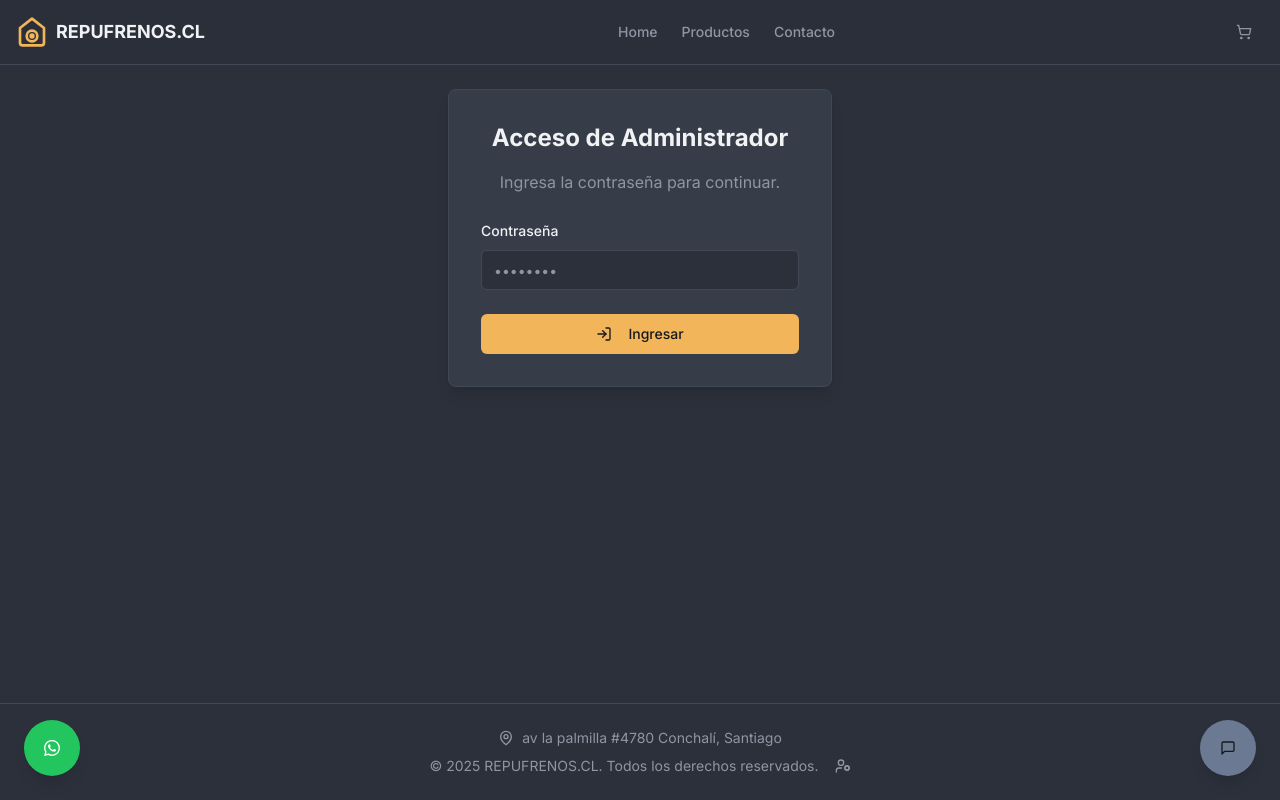
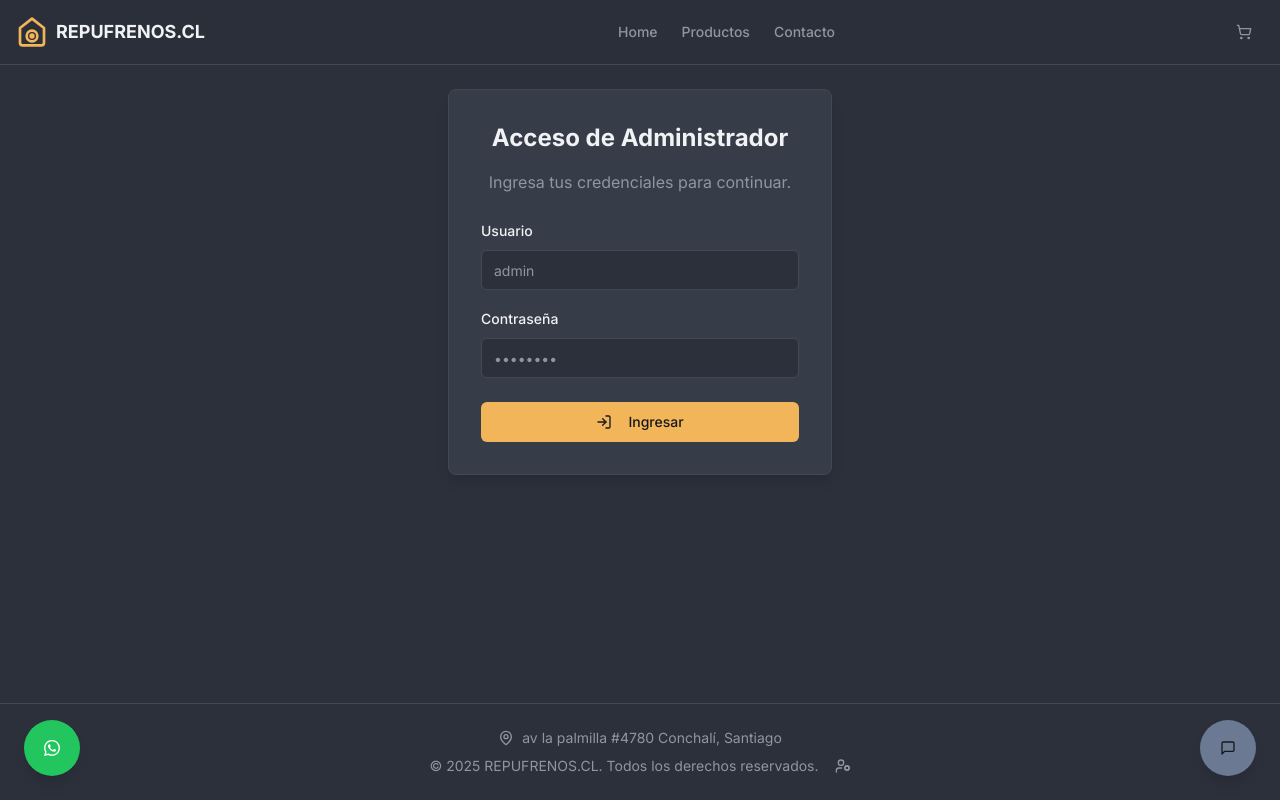
Before and after one commit to marce1404/TIENDA-FRENOS, a Next.js app: page /admin in a window 1280 px wide. Built offline with nearby package versions, Linux system fonts and the light colour scheme.

Commit message:
el acceso a admin, debe ser con nombre de ususario y contraseña. para ma

```diff
--- a/src/actions/auth.ts
+++ b/src/actions/auth.ts
@@ -3,11 +3,19 @@
 
 import { getEnvSettings } from '@/lib/env';
 
-export async function verifyPassword(password: string): Promise<boolean> {
-  const { ADMIN_PASSWORD } = await getEnvSettings();
+export async function verifyCredentials(
+  username?: string,
+  password?: string
+): Promise<boolean> {
+  if (!username || !password) {
+    return false;
+  }
 
-  // Usa la contraseña del archivo .env si existe, si no, usa 'admin123' como respaldo.
+  const { ADMIN_USERNAME, ADMIN_PASSWORD } = await getEnvSettings();
+
+  // Usa valores por defecto si las variables de entorno no existen.
+  const adminUsername = ADMIN_USERNAME || 'admin';
   const adminPassword = ADMIN_PASSWORD || 'admin123';
 
-  return password === adminPassword;
+  return username === adminUsername && password === adminPassword;
 }
--- a/src/actions/saveEnv.ts
+++ b/src/actions/saveEnv.ts
@@ -6,6 +6,7 @@ import path from 'path';
 import { z } from 'zod';
 
 const envSchema = z.object({
+  ADMIN_USERNAME: z.string().optional(),
   ADMIN_PASSWORD: z.string().optional(),
   SMTP_HOST: z.string().optional(),
   SMTP_PORT: z.string().optional(),
--- a/src/app/admin/page.tsx
+++ b/src/app/admin/page.tsx
@@ -36,7 +36,7 @@ import {
 } from '@/components/ui/alert-dialog';
 import { Card, CardContent, CardDescription, CardFooter, CardHeader, CardTitle } from '@/components/ui/card';
 import { Pencil, Trash2, PlusCircle, LogIn, LogOut, Star, Phone, Settings, Save, Package, Mail, Loader2, Search } from 'lucide-react';
-import { verifyPassword } from '@/actions/auth';
+import { verifyCredentials } from '@/actions/auth';
 import { saveEnvSettings } from '@/actions/saveEnv';
 import { cn } from '@/lib/utils';
 import { Tabs, TabsContent, TabsList, TabsTrigger } from '@/components/ui/tabs';
@@ -47,6 +47,7 @@ import { Select, SelectContent, SelectItem, SelectTrigger, SelectValue } from '@
 
 export default function AdminPage() {
   const [isAuthenticated, setIsAuthenticated] = useState(false);
+  const [username, setUsername] = useState('');
   const [password, setPassword] = useState('');
   const [error, setError] = useState('');
   const [isLoggingIn, setIsLoggingIn] = useState(false);
@@ -60,6 +61,7 @@ export default function AdminPage() {
 
   // State for .env settings form
   const [isSavingEnv, setIsSavingEnv] = useState(false);
+  const [adminUsernameForEnv, setAdminUsernameForEnv] = useState('');
   const [adminPasswordForEnv, setAdminPasswordForEnv] = useState('');
   const [smtpHost, setSmtpHost] = useState('');
   const [smtpPort, setSmtpPort] = useState('');
@@ -108,16 +110,16 @@ export default function AdminPage() {
     setError('');
 
     try {
-      const isValid = await verifyPassword(password);
+      const isValid = await verifyCredentials(username, password);
       if (isValid) {
         setIsAuthenticated(true);
         sessionStorage.setItem('isAdminAuthenticated', 'true');
         setError('');
       } else {
-        setError('Contraseña incorrecta.');
+        setError('Usuario o contraseña incorrectos.');
       }
     } catch (err) {
-      setError('Ocurrió un error al verificar la contraseña.');
+      setError('Ocurrió un error al verificar las credenciales.');
     } finally {
       setIsLoggingIn(false);
     }
@@ -126,6 +128,7 @@ export default function AdminPage() {
   const handleLogout = () => {
     sessionStorage.removeItem('isAdminAuthenticated');
     setIsAuthenticated(false);
+    setUsername('');
     setPassword('');
   };
 
@@ -144,6 +147,7 @@ export default function AdminPage() {
     e.preventDefault();
     setIsSavingEnv(true);
     const settings = {
+        ADMIN_USERNAME: adminUsernameForEnv,
         ADMIN_PASSWORD: adminPasswordForEnv,
         SMTP_HOST: smtpHost,
         SMTP_PORT: smtpPort,
@@ -159,7 +163,8 @@ export default function AdminPage() {
             title: "¡Configuración Guardada!",
             description: "Tus cambios se han guardado y aplicado correctamente.",
         });
-        // Clear password fields after saving
+        // Clear sensitive fields after saving
+        setAdminUsernameForEnv('');
         setAdminPasswordForEnv('');
         setSmtpPass('');
     } else {
@@ -241,8 +246,18 @@ export default function AdminPage() {
         <div className="w-full max-w-sm mx-auto">
           <form onSubmit={handleLogin} className="bg-card p-8 rounded-lg shadow-lg border border-border">
             <h1 className="text-2xl font-bold text-center mb-4">Acceso de Administrador</h1>
-            <p className="text-muted-foreground text-center mb-6">Ingresa la contraseña para continuar.</p>
+            <p className="text-muted-foreground text-center mb-6">Ingresa tus credenciales para continuar.</p>
             <div className="space-y-4">
+               <div className="space-y-2">
+                <Label htmlFor="username">Usuario</Label>
+                <Input
+                  id="username"
+                  value={username}
+                  onChange={(e) => setUsername(e.target.value)}
+                  placeholder="admin"
+                  required
+                />
+              </div>
               <div className="space-y-2">
                 <Label htmlFor="password">Contraseña</Label>
                 <Input
@@ -348,10 +363,17 @@ export default function AdminPage() {
                     </CardHeader>
                     <CardContent className="space-y-4">
                       <div className="space-y-2">
+                          <Label htmlFor="admin-username">Nuevo Nombre de Usuario (ADMIN_USERNAME)</Label>
+                          <Input id="admin-username" placeholder="Dejar en blanco para no cambiar" value={adminUsernameForEnv} onChange={(e) => setAdminUsernameForEnv(e.target.value)} />
+                           <p className="text-xs text-muted-foreground">
+                             Establece o cambia el nombre de usuario para acceder a este panel.
+                          </p>
+                      </div>
+                      <div className="space-y-2">
                           <Label htmlFor="admin-password">Nueva Contraseña de Administrador (ADMIN_PASSWORD)</Label>
                           <Input id="admin-password" type="password" placeholder="Dejar en blanco para no cambiar" value={adminPasswordForEnv} onChange={(e) => setAdminPasswordForEnv(e.target.value)} />
                           <p className="text-xs text-muted-foreground">
-                             Establece o cambia la contraseña para acceder a este panel. Déjalo en blanco para no modificarla.
+                             Establece o cambia la contraseña para acceder a este panel.
                           </p>
                       </div>
                       <div className="space-y-2">
--- a/src/lib/env.ts
+++ b/src/lib/env.ts
@@ -12,6 +12,7 @@ export type SmtpConfig = {
 };
 
 export type AdminConfig = {
+    ADMIN_USERNAME?: string;
     ADMIN_PASSWORD?: string;
 };
 
```
